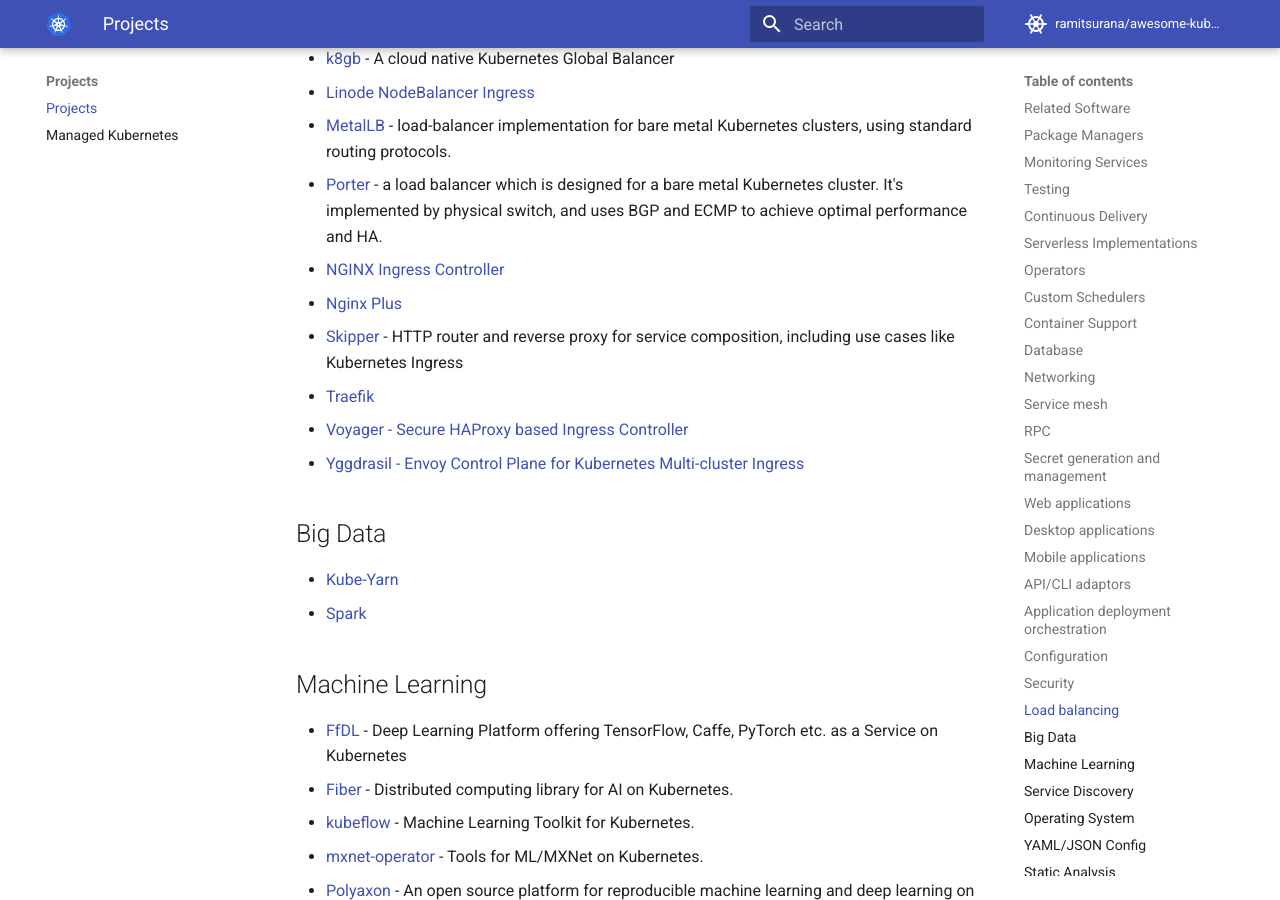
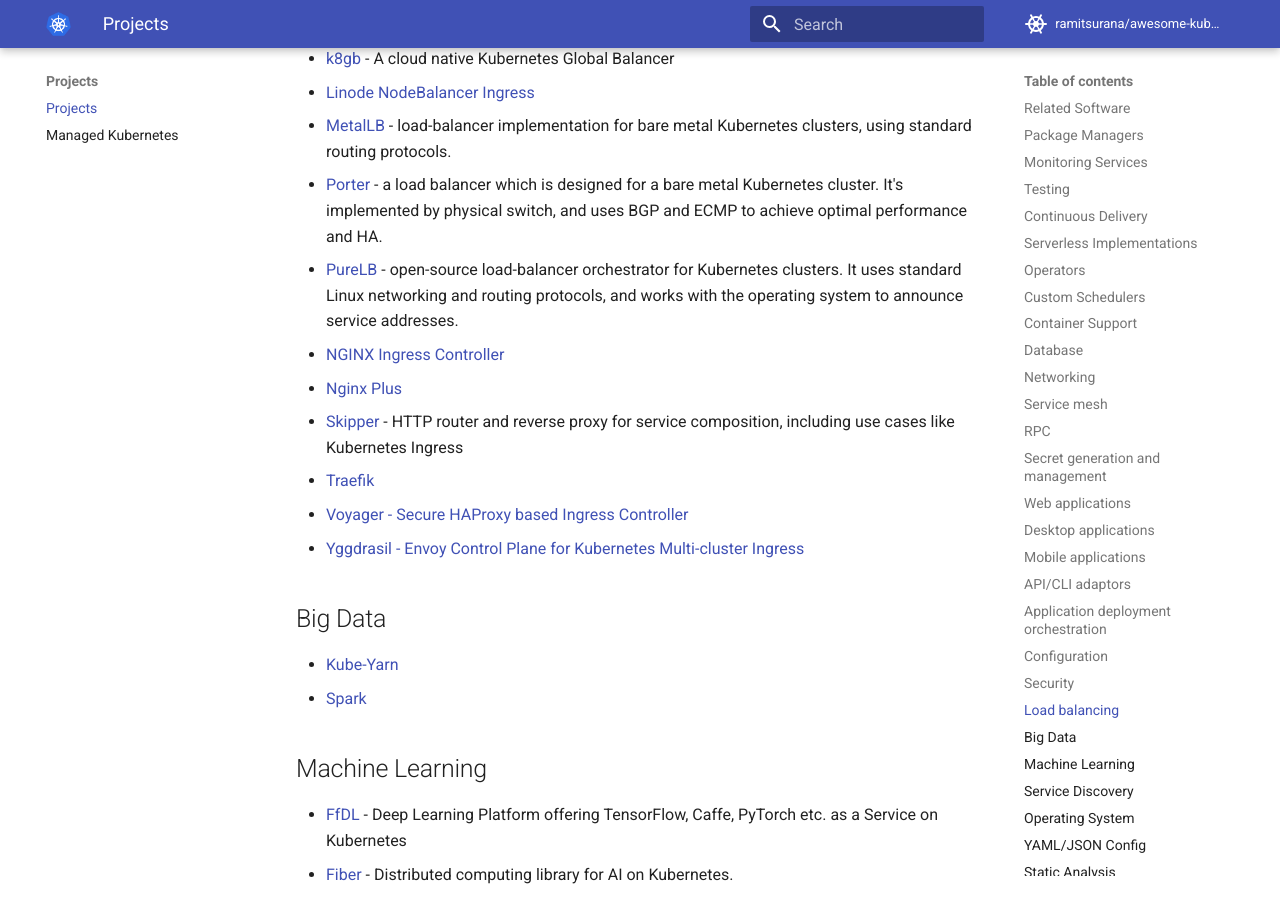
Before and after one commit to topstar920707/awesome-kubernetes, an MkDocs documentation site: the page built from docs/projects/projects.md, in a window 1280 px wide and 900 px high, scrolled down 15141 px. Built offline with MkDocs 1.6.1 and Material for MkDocs 9.7.7, drawn with Linux system fonts in a browser that asks for light colours; comment, search, counter and statistics services are not loaded.

Commit message:
Add the PureLB load balancer orchestrator (#663)
PureLB is an open-source load-balancer orchestrator for Kubernetes
clusters. It uses standard Linux networking and routing protocols, and
works with the operating system to announce service addresses.

```diff
--- a/docs/projects/projects.md
+++ b/docs/projects/projects.md
@@ -418,6 +418,7 @@ Projects
 * [Linode NodeBalancer Ingress](https://github.com/linode/linode-cloud-controller-manager)
 * [MetalLB](https://metallb.universe.tf/) - load-balancer implementation for bare metal Kubernetes clusters, using standard routing protocols.
 * [Porter](https://github.com/kubesphere/porter) - a load balancer which is designed for a bare metal Kubernetes cluster. It's implemented by physical switch, and uses BGP and ECMP to achieve optimal performance and HA.
+* [PureLB](http://purelb.io) - open-source load-balancer orchestrator for Kubernetes clusters. It uses standard Linux networking and routing protocols, and works with the operating system to announce service addresses.
 * [NGINX Ingress Controller](https://github.com/kubernetes/ingress-nginx)
 * [Nginx Plus](http://www.nginx.com/blog/load-balancing-kubernetes-services-nginx-plus/)
 * [Skipper](https://github.com/zalando/skipper) - HTTP router and reverse proxy for service composition, including use cases like Kubernetes Ingress
```
